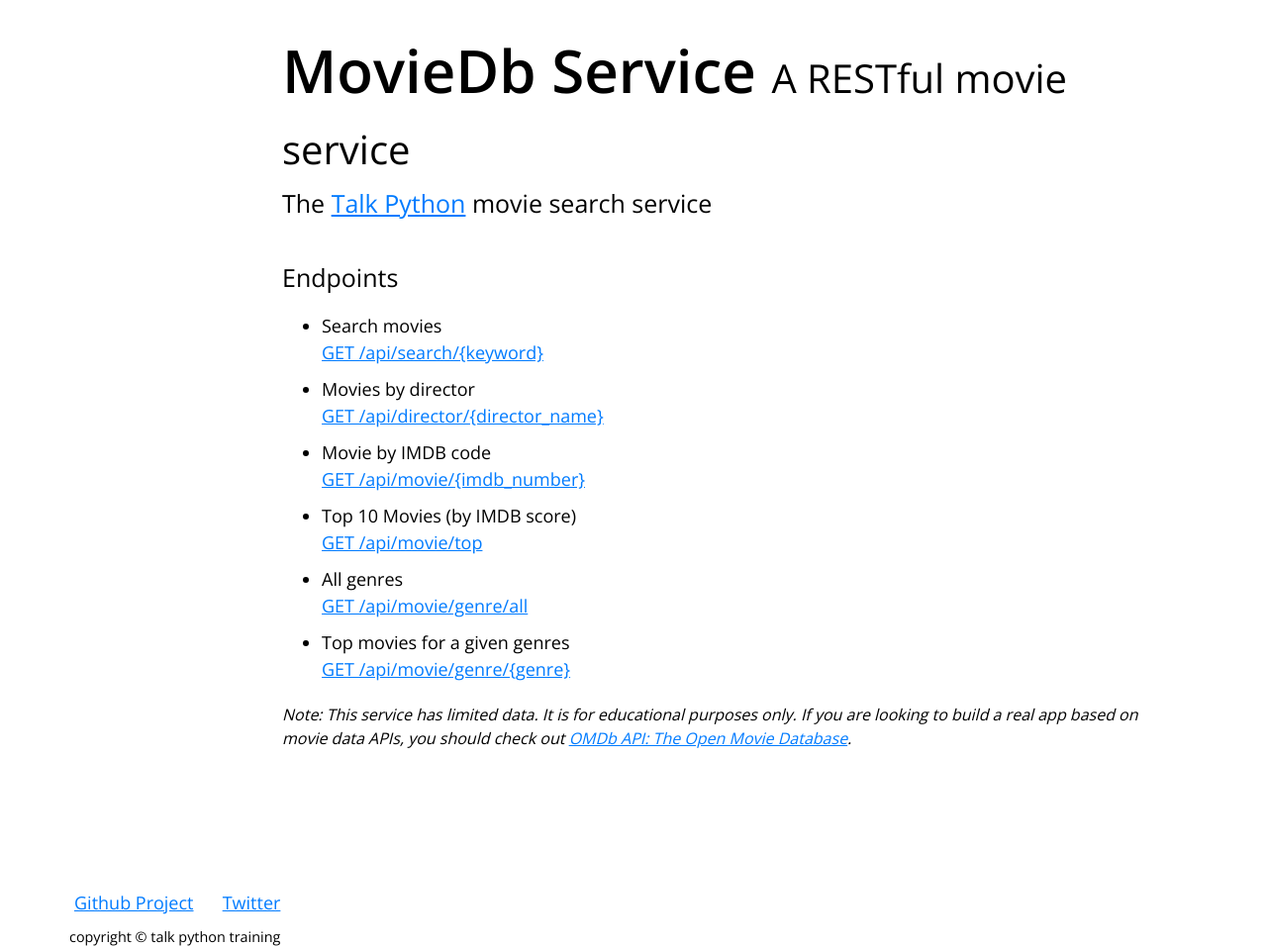
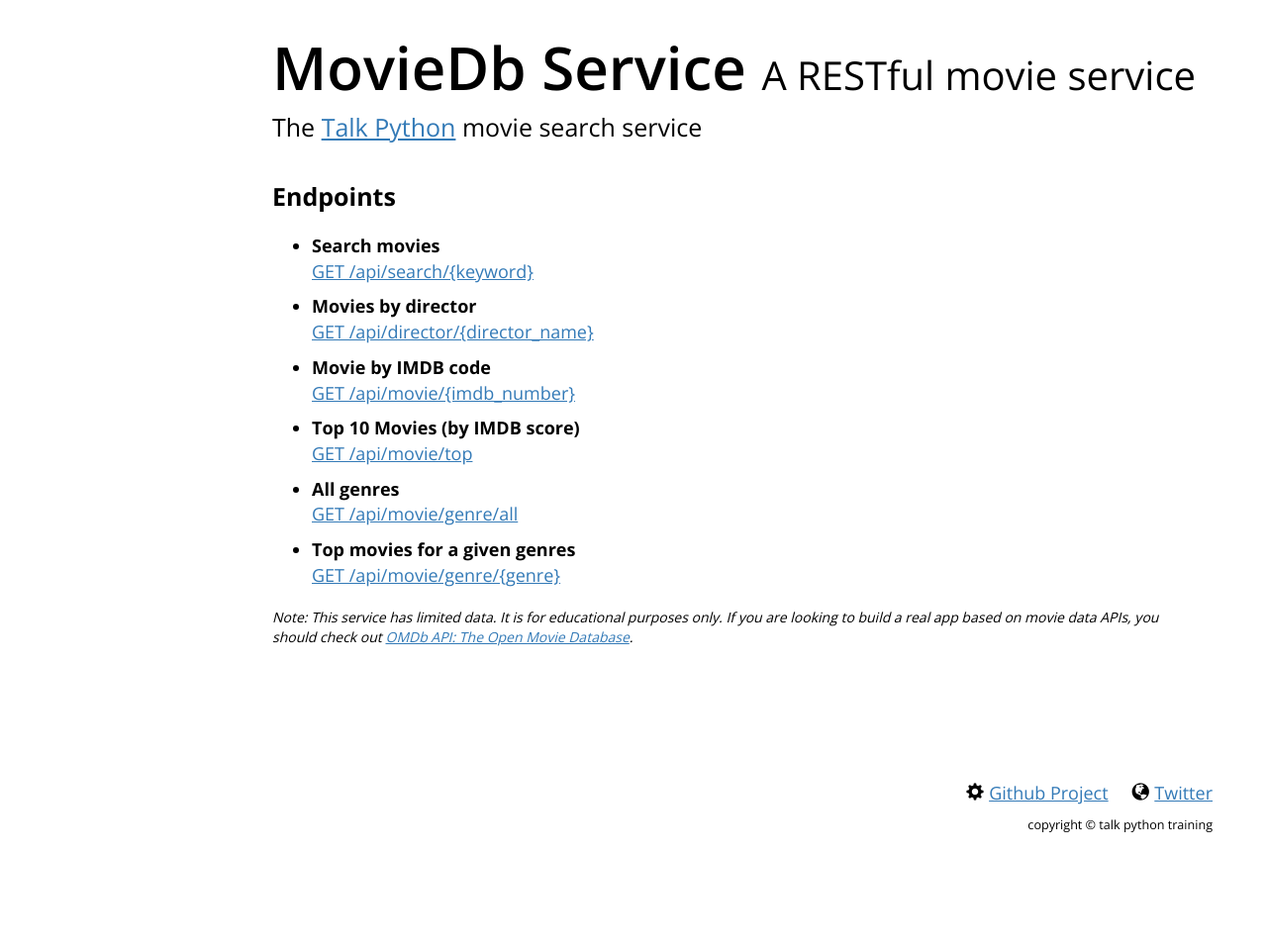
Before and after one commit to talkpython/responder-webframework-minicourse, a Python web app: template demo/movie_svc/templates/home/index.html in a window 1280 px wide. Shown: the whole page at 99% size. After the commit the page ends 841 px from the top, so only its background shows below. Run offline with Jinja, Linux system fonts and the light colour scheme; the template is opened without the code that fills it, so the values that code supplies are empty; some libraries are stand-ins or nearby versions.

Commit message:
Fix static styles href and cdn links
about local style assets, in my experience the custom style links should be prefixed with '/static/' to work properly.
Also the old cdn urls seems not working, result with the following message:
Fastly error: unknown domain: origin2.jsdelivr.net. Please check that this domain has been added to a service.
Details: cache-cdg20782-CDG

so, I've replaced them with the ones hosted in cloudflare.

```diff
--- a/demo/movie_svc/templates/shared/_layout.html
+++ b/demo/movie_svc/templates/shared/_layout.html
@@ -10,11 +10,11 @@
     <title>MovieDB Service</title>
 
     <!-- Bootstrap core CSS -->
-    <link href="//oss.maxcdn.com/libs/twitter-bootstrap/3.0.3/css/bootstrap.min.css" rel="stylesheet">
+    <link href="//cdnjs.cloudflare.com/ajax/libs/twitter-bootstrap/3.0.3/css/bootstrap.min.css" rel="stylesheet">
 
     <!-- Custom styles for this scaffold -->
-    <link href="/css/theme.css" rel="stylesheet">
-    <link href="/css/docs.css" rel="stylesheet">
+    <link href="/static/css/theme.css" rel="stylesheet">
+    <link href="/static/css/docs.css" rel="stylesheet">
 
     <!-- HTML5 shim and Respond.js IE8 support of HTML5 elements and media queries -->
     <!--[if lt IE 9]>
@@ -58,7 +58,7 @@
 <!-- Bootstrap core JavaScript
 ================================================== -->
 <!-- Placed at the end of the document so the pages load faster -->
-<script src="//oss.maxcdn.com/libs/jquery/1.10.2/jquery.min.js"></script>
-<script src="//oss.maxcdn.com/libs/twitter-bootstrap/3.0.3/js/bootstrap.min.js"></script>
+<script src="//cdnjs.cloudflare.com/ajax/libs/jquery/1.10.2/jquery.min.js"></script>
+<script src="//cdnjs.cloudflare.com/ajax/libs/twitter-bootstrap/3.0.3/js/bootstrap.min.js"></script>
 </body>
 </html>
```
